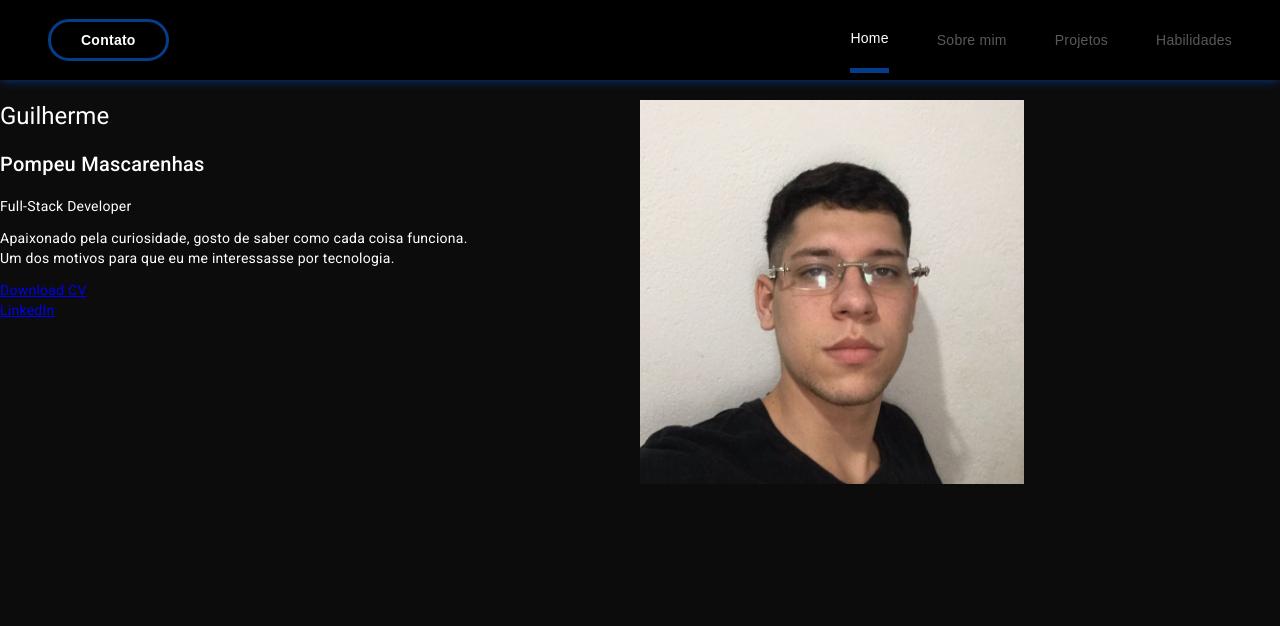
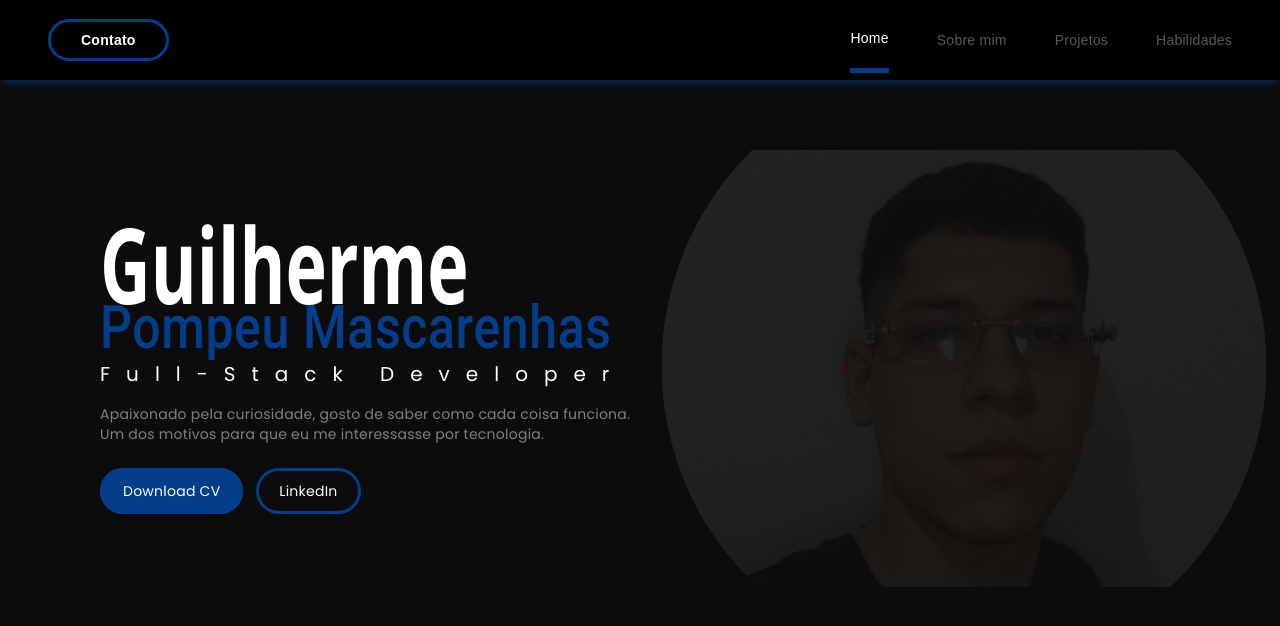
Before and after one commit to GMPompeu/Gm-Pompeu-portifolio, an Angular app: page / in a window 1280 px wide. Shown: the top 626 px of the page. Built offline with nearby package versions, Linux system fonts and the light colour scheme.

Commit message:
Principal page scss

```diff
--- /dev/null
+++ b/src/app/modules/portifolio/colors/colors.scss
@@ -0,0 +1,3 @@
+$color-background: rgb(12, 12, 12);
+$blue-contents: #043E8B;
+$grey-p: #ffffff79;
--- a/src/app/modules/portifolio/components/gmpompeu/gmpompeu.component.scss
+++ b/src/app/modules/portifolio/components/gmpompeu/gmpompeu.component.scss
@@ -1,19 +1,79 @@
-.resume {
-  overflow: hidden;
-}
+@import '../../colors/colors.scss';
 
 .content-resume {
   float: left;
-  width: 50%;
-  padding-right: 20px;
+  width: 60%;
+}
+.resume {
+  overflow: hidden;
+  padding: 0px 100px;
+  width: 100%;
+  h1{
+    color: #fff;
+    font-family: 'Open Sans', sans-serif ;
+    margin: 15% 0 5% 0;
+    font-weight: bold;
+    font-size: 70px;
+    transform: scaleY(1.5);
+  }
+  h2{
+    color: $blue-contents;
+    font-size: 50px;
+    transform: scaleY(1.2);
+  }
+  p{
+    margin-top: 20px;
+    color: $grey-p;
+    font-size: 14px;
+  }
+  .area{
+    color: #ffffff;
+    font-size: 20px;
+    top: 0;
+    letter-spacing: 16px;
+  }
 }
 
 .me {
   float: right;
-  width: 50%;
+  width: 40%;
+  img {
+    width: 100%;
+    height: auto;
+    border-radius: 50%;
+    scale: 1.4;
+    opacity: 0.1;
+    transition: 1.5s;
+    &:hover{
+      opacity: 1;
+      scale: 1.5;
+    }
+  }
 }
 
-.me img {
-  width: 60%;
-  height: auto;
+.actions{
+  ul{
+  display: flex;
+  list-style: none;
+  }
+  li{
+    margin-top: 4%;
+    margin-right: 2%;
+    }
+  a{
+    color: #fff;
+    text-decoration: none;
+    padding: 10px 20px;
+    border-radius: 100px;
+    border: solid 3px $blue-contents;
+    }
+  .cv{
+      background-color: $blue-contents;
+      &:hover{
+        background-color: transparent;
+      }
+    }
+    .linkedin:hover{
+      background-color: #043E8B;
+    }
 }
--- a/src/app/modules/portifolio/pages/home/home.component.html
+++ b/src/app/modules/portifolio/pages/home/home.component.html
@@ -2,8 +2,8 @@
   <app-header></app-header>
   <section id="0">
     <app-gmpompeu></app-gmpompeu>
-  <!-- </section>
-  <section id="aboutme">
+  </section>
+  <!-- <section id="aboutme">
     <app-aboutme></app-aboutme>
   </section>
   <section id="projects">
--- a/src/app/modules/portifolio/pages/home/home.component.scss
+++ b/src/app/modules/portifolio/pages/home/home.component.scss
@@ -1,3 +1,3 @@
 section{
-  height: 40vw;
+  padding: 50px 0;
 }
--- a/src/styles.scss
+++ b/src/styles.scss
@@ -1,11 +1,14 @@
+@import './app/modules/portifolio/colors/colors.scss';
 *{
   margin: 0;
   padding: 0;
   box-sizing: border-box;
+  font-family: 'Poppins', sans-serif;
 }
 body{
-    background-color: rgb(12, 12, 12);
+    background-color: $color-background;
     color: #fff;
+    user-select: none;
 }
 
 .container{
@@ -19,7 +22,7 @@ body{
 }
 
 ::-webkit-scrollbar-thumb {
-    background-color: #043E8B;
+    background-color: $blue-contents;
     border-radius: 10px;
 }
 
```
